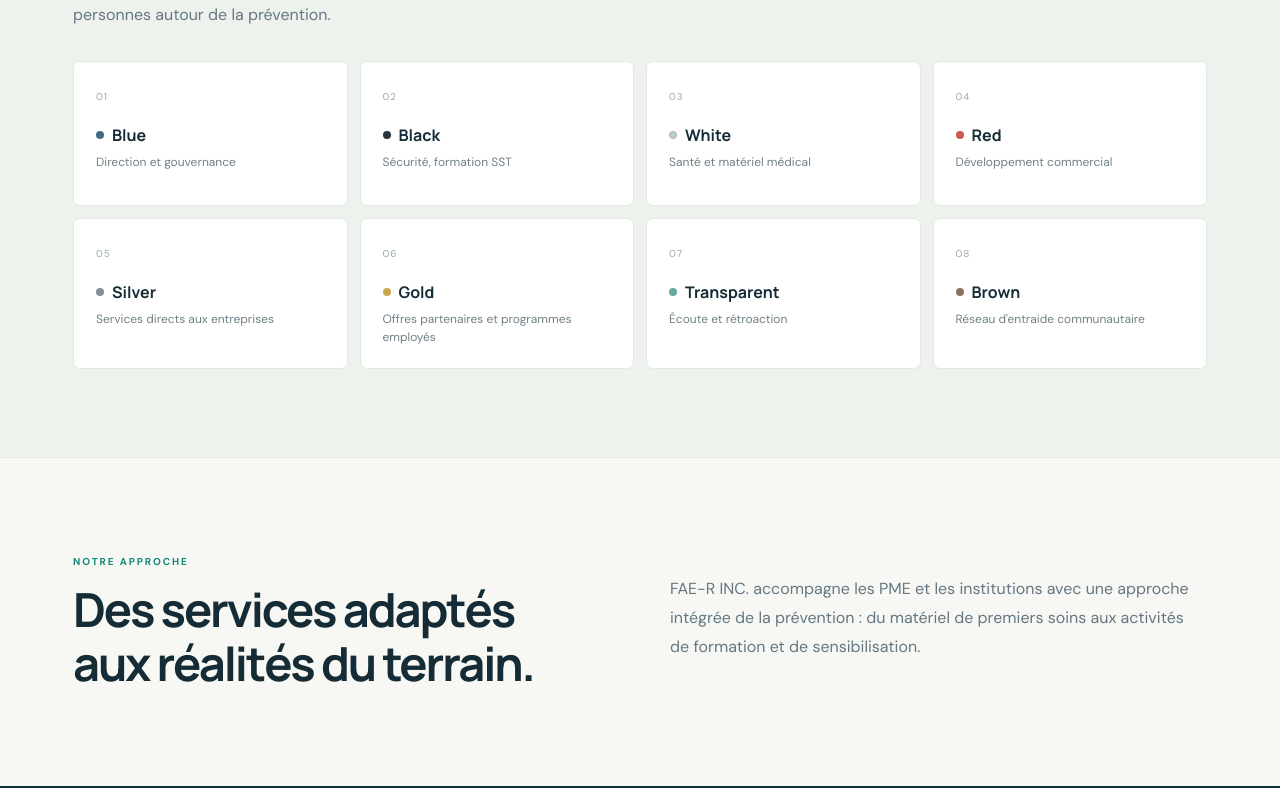
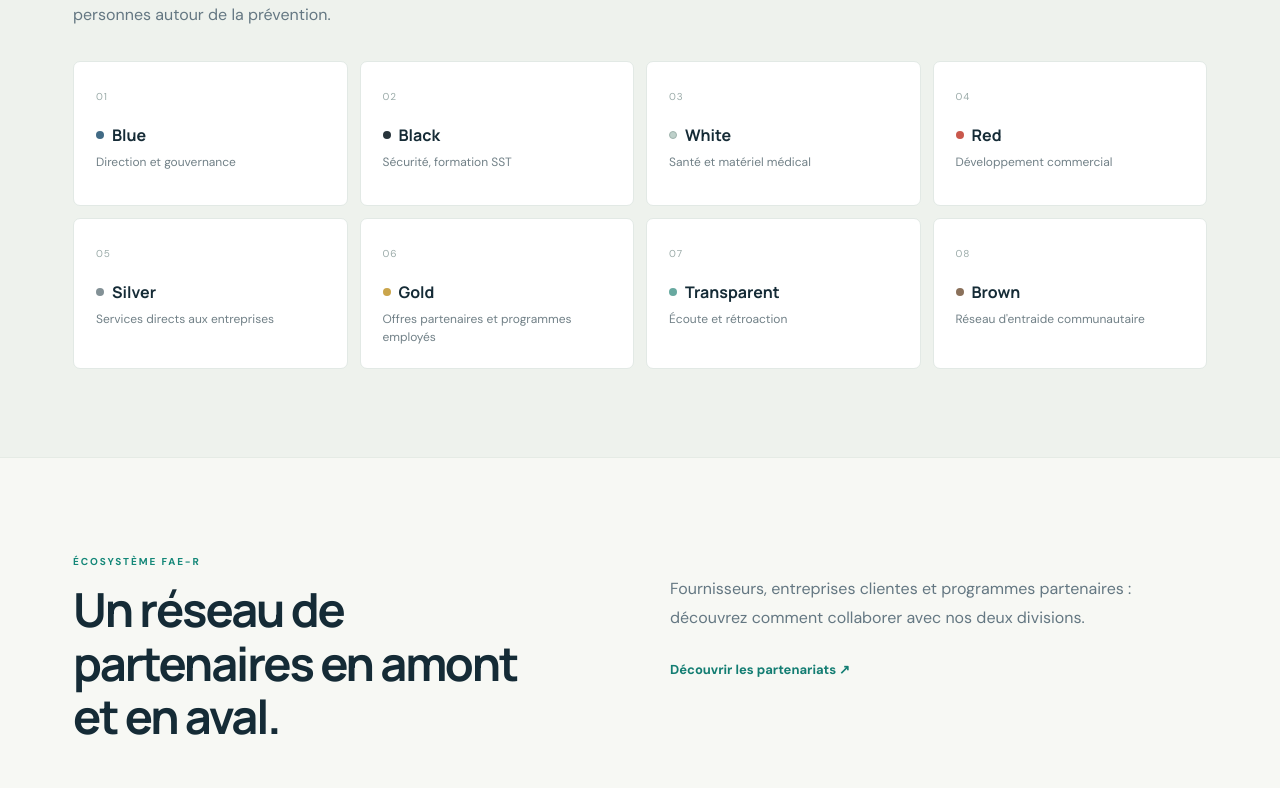
Before and after one commit to khalimouad/FAE-R, a Next.js app: page / in a window 1280 px wide. Shown: the part 2009-2797 px from the top of the page. Built offline with nearby package versions, Linux system fonts and the light colour scheme.

Commit message:
Link B2B partner ecosystem from original bilingual homepage

```diff
--- a/app/page.tsx
+++ b/app/page.tsx
@@ -196,6 +196,7 @@ export default function Home() {
           <a href="#top">{t.nav[0]}</a>
           <a href="#divisions">{t.nav[1]}</a>
           <a href="#spaces">{t.nav[2]}</a>
+          <a href={`/partners/?lang=${locale}`}>{locale === "fr" ? "Partenaires" : "Partners"}</a>
         </nav>
         <button className="language" type="button" onClick={() => setLocale(locale === "fr" ? "en" : "fr")} aria-label={locale === "fr" ? "Switch to English" : "Passer en français"}>
           {t.language}
@@ -257,6 +258,10 @@ export default function Home() {
         </div>
       </section>
 
+      <section className="content approach" aria-labelledby="partners-heading">
+        <span className="eyebrow">{locale === "fr" ? "ÉCOSYSTÈME FAE-R" : "FAE-R ECOSYSTEM"}</span>
+        <div className="approachGrid"><h2 id="partners-heading">{locale === "fr" ? "Un réseau de partenaires en amont et en aval." : "An upstream and downstream partner network."}</h2><div><p>{locale === "fr" ? "Fournisseurs, entreprises clientes et programmes partenaires : découvrez comment collaborer avec nos deux divisions." : "Suppliers, business clients and partner programs: discover ways to collaborate with our two divisions."}</p><a className="textLink" href={`/partners/?lang=${locale}`}>{locale === "fr" ? "Découvrir les partenariats" : "Explore partnerships"} ↗</a></div></div>
+      </section>
       <section className="content approach">
         <span className="eyebrow">{t.approachKicker}</span>
         <div className="approachGrid" data-reveal><h2>{t.approachTitle}</h2><p>{t.approachText}</p></div>
```
